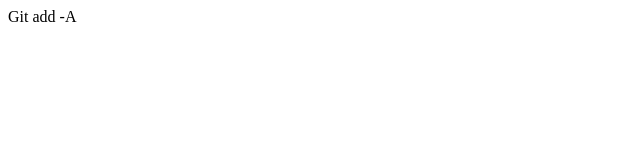
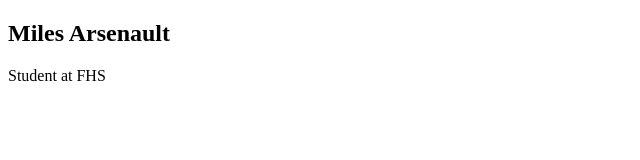
Before and after one commit to MilesArsen/MilesArsen.github.io, a plain HTML site: page index.html in a window 1280 px wide. Shown: the whole page, without its empty margins (0-640 px from the left). Drawn offline with Linux system fonts and the light colour scheme.

Commit message:
I made a website page and wrote a little bit on it

```diff
--- a/index.html
+++ b/index.html
@@ -1,4 +1,28 @@
+<!doctype html>
+<html>
 
-<!doctype html>
-<html> <head></head><body></body></html>
-Git add -A
+<head>
+    <title>Miles Website</title>
+</head>
+
+<body>
+     <div id="all-contents">
+<nav>
+
+</nav>
+<main>
+    <div class="sidebar">
+
+</div>
+<div class="content">
+    <h2>Miles Arsenault</h2>
+    <p>Student at FHS </p>
+
+</div>
+
+</main>
+
+</div>
+</body>
+
+</html>
```
